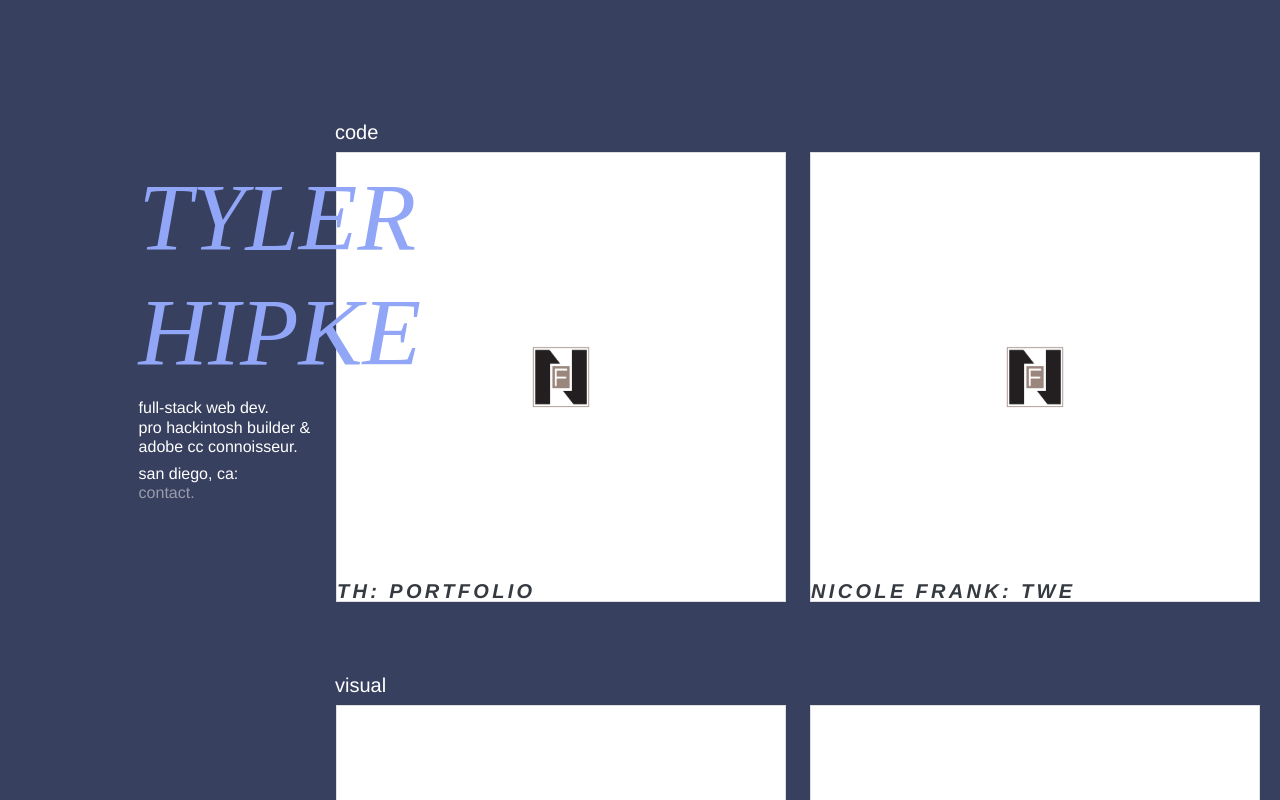
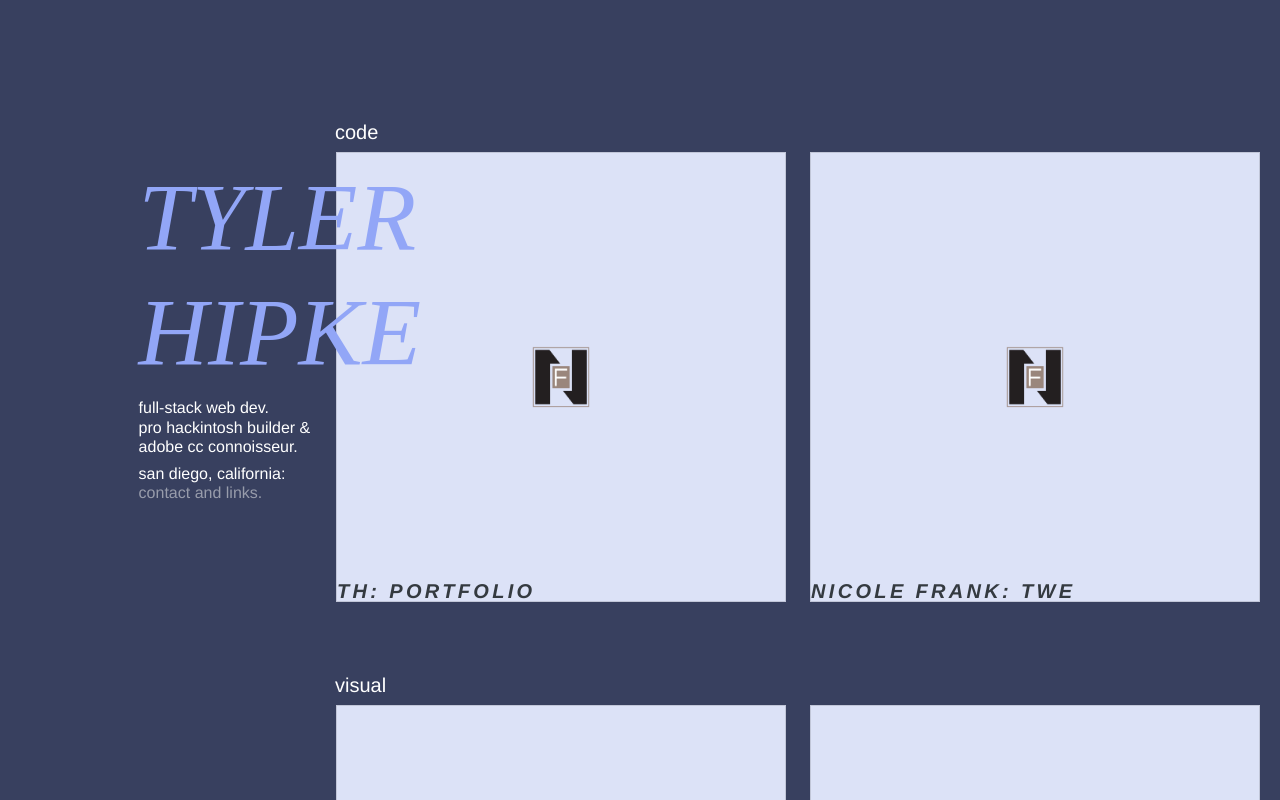
Before and after one commit to tylerhipke/thipke.github.io, a plain HTML site: page index.html in a window 1280 px wide. Shown: the top 800 px of the page. Drawn offline with nearby package versions, Linux system fonts and the light colour scheme.

Commit message:
test header layoutt and card animations, clean up index

```diff
--- a/assets/scripts/app.js
+++ b/assets/scripts/app.js
@@ -2,13 +2,13 @@
 
 
 // get card width
-var element = document.getElementById('leadingcard');
-var positionInfo = element.getBoundingClientRect();
-var cardWidth = positionInfo.width + "px";
+// var element = document.getElementById('leadingcard');
+// var positionInfo = element.getBoundingClientRect();
+// var cardWidth = positionInfo.width + "px";
 
-var cardWidth
+// var cardWidth
 
 //set card height to width
 //document.getElementById("leadingcard").style["height"] = cardWidth ;
 
-var cardElement = document.getElementsByClassName('t-code_card');
+// var cardElement = document.getElementsByClassName('t-code_card');
--- a/assets/stylesheets/styles.css
+++ b/assets/stylesheets/styles.css
@@ -1,26 +1,32 @@
 /* css3 stylesheet */
 
 /* TAGS */
-    body{
+
+body {
     overflow-x: clip;
     margin-top: 15vh;
     font-family: 'Helvetica Neue', Arial, sans-serif;
     background-color: #38405f;
 }
 
-    a{
+a {
     color: #989CAB;
 }
 
+h5 {
+    font-weight: 400;
+}
 
 /* CLASSES */
-    .t-icon_image{
+
+.t-icon_image {
     width: 64px;
     max-height: 64px;
 }
 
-    .t-horizontal_scrollable{
+.t-horizontal_scrollable {
     margin-bottom: 4em;
+    z-index: 10;
     /* force horizontal overflow */
     overflow-x: scroll;
     white-space: nowrap;
@@ -28,7 +34,6 @@
     float: none;
     width: 73vw;
     overflow-y: hidden;
-
     /* hidescrollbar Edge, FFox */
     -ms-overflow-style: none;
     scrollbar-width: none;
@@ -38,41 +43,48 @@
     display: none;
 }
 
-    .t-custom_card_overlay{
+.t-custom_card_overlay {
     position: absolute;
     bottom: -.9em;
     left: 0;
 }
 
-    .t-card_header_font{
+.t-card_header_font {
     font-weight: bold;
     letter-spacing: 2.5pt;
     font-style: italic;
 }
 
-    .display-1{
+.display-1 {
     font-family: Didot, serif;
     font-style: italic;
     color: #92A6F7;
 }
 
+.card {
+    background-color: #DCE2F7;
+    transition: .25s;
+}
+
+.card:hover {
+    background-color: #ffffff;
+}
 
 /* IDs */
 
+/* MEDIA QUERIES */
 
-/* MEDIA QUERIES */
 /* mobile only */
-    @media (max-width: 767.98px){
-        .t-horizontal_scrollable{
+
+@media (max-width: 767.98px) {
+    .t-horizontal_scrollable {
         width: 100%;
         margin-bottom: 3em;
     }
-
-        .t-icon_image{
+    .t-icon_image {
         margin: 30vw 30vw;
     }
-
-        #sidebar{
+    #sidebar {
         position: relative;
         margin-bottom: 3em;
         margin-left: 1em;
@@ -80,42 +92,39 @@
 }
 
 /* tablet only */
-    @media (min-width: 768px) and (max-width: 1199.98px){
 
-        .t-icon_image{
+@media (min-width: 768px) and (max-width: 1199.98px) {
+    .t-icon_image {
         margin: 22vw 22vw;
     }
-
-        .t-horizontal_scrollable{
+    .t-horizontal_scrollable {
         width: 72vw;
     }
-
-        #sidebarposition{
+    #sidebarposition {
         padding-top: 20vh;
         margin-left: 2em;
     }
 }
 
 /* desktop only */
-    @media (min-width: 1199.98px){
 
-        .t-icon_image{
+@media (min-width: 1199.98px) {
+    .t-icon_image {
         margin: 15vw 15vw;
     }
-
-        #sidebarposition{
+    #sidebarposition {
         padding-top: 20vh;
         padding-left: 12vw;
     }
 }
 
 /* tablet AND desktop */
+
 @media (min-width: 768px) {
-        .t-fixed_top{
+    .t-fixed_top {
         z-index: 999;
         position: fixed;
         top: 0;
         left: 0;
     }
-
 }
--- a/index.html
+++ b/index.html
@@ -13,18 +13,9 @@
 
 <body class="align-items-center">
 
-    <!-- navbar will be floating but lowered -->
-    <!-- sidebar will be nested in navbar, so it will be fixed... -->
-
-
-
-
-    <!-- eschew navbar concept for pure sidebar  -->
-
-
-
     <div class="flex-container my-auto">
         <div class="row text-white" style="margin: 0 0">
+
             <!-- sidebar -->
             <aside id="sidebar" class="col-sm-3">
                 <div class="row t-fixed_top">
@@ -45,9 +36,9 @@
                         </div>
                         <div class="">
                             <h5 style="font-size: 1em;">
-                                san diego, ca:
+                                san diego, california:
                                 <br>
-                                <a href="#" class="">contact.</a>
+                                <a href="#" class="">contact and links.</a>
                             </h5>
                         </div>
                     </div>
@@ -67,7 +58,7 @@
                     <div class="t-horizontal_scrollable">
                         <div class="row">
                             <div class="d-flex flex-nowrap mx-3">
-                                <div class="card rounded-0 text-dark mr-4">
+                                <div class="card rounded-0 text-dark mr-4 shadow-lg">
                                     <img src="./assets/content/icons/nf-logo-icon_650x650.png"
                                         class="card-img rounded-0 t-icon_image" alt="...">
                                     <div class="t-custom_card_overlay">
@@ -143,14 +134,11 @@
                         </div>
                     </div>
                 </main>
+
             </div>
+
         </div>
     </div>
-
-    <!-- main content, horizontally scrolling with icons representing the sites, hover will show image with title only -->
-
-
-    <!-- graphic content will again be hidden by icon, possibly grouped by application type? -->
 
 </body>
 
```
Lines whose indentation alone changed are shown as unchanged.
